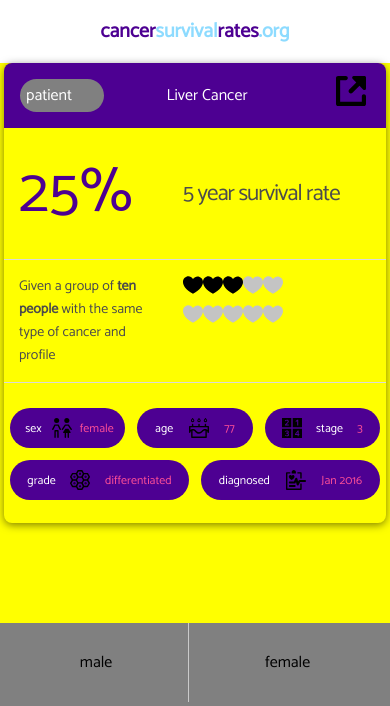
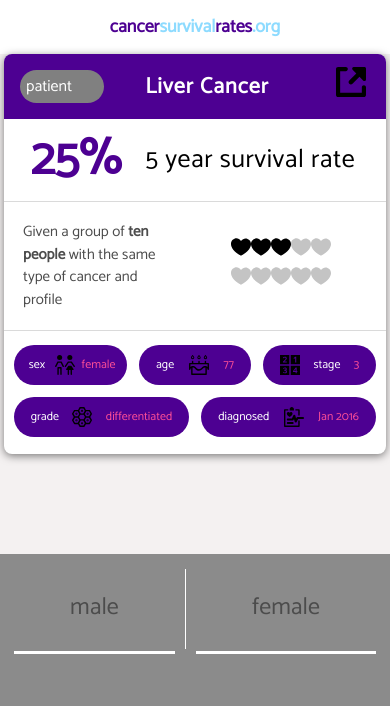
Before and after one commit to gitmarkhubmunar/csr, a React (Create React App) app: page /card in a window 390 px wide. Shown: the top 706 px of the page. Built offline with nearby package versions, Linux system fonts and the light colour scheme.

Commit message:
more styling to survey page

```diff
--- a/src/CardStatistics.js
+++ b/src/CardStatistics.js
@@ -41,19 +41,20 @@ class CardStatistics extends React.Component {
         <div className="statistics">
         		<div className="border-bottom flex-row">
         			<div
-        				className="purple padding-3"
+        				className="percentage purple padding-3"
         				style={{
-        					fontSize: '62px',
-        					flex: '0 1 35%'
+        					fontSize: '50px',
+        					flex: '0 1 30%',
+
+
                         }}
         			>
         				{rate}%
         			</div>
         			<div
-                        className="font-size-3 padding-3"
+                        className="five-year font-size-3 padding-3"
                         style={{
                             display: 'flex',
-                            alignItems: 'center',
                         }}
                     >
                             5 year survival rate
@@ -62,7 +63,7 @@ class CardStatistics extends React.Component {
         		<div className="border-bottom flex-row">
         			<div className="padding-3 font-size-1" style={{ flex: '0 1 35%' }}>
         				Given a group of <b>ten people</b> with the same type of cancer and profile</div>
-        			<div className="padding-3">
+        			<div className="icon-array">
         				{this.renderIconArray(rate)}
         			</div>
         		</div>
--- a/src/QuestionPanel.js
+++ b/src/QuestionPanel.js
@@ -9,7 +9,7 @@ class QuestionPanel extends React.Component {
                     <div className="input-button1">
                         <div>male</div>
                     </div>
-                    <div style={{ flex: '0 0 1px', background: '#cacaca' }} />
+                    <div className="survey-hairline" style={{ flex: '0 0 1px', background: 'white' }} />
                     <div className="input-button1">
                         <div>female</div>
                     </div>
@@ -25,20 +25,20 @@ class QuestionPanel extends React.Component {
             }
 
             if (activeQuestion === 'stage') {
-                return <div className="flex-row">
-                    <div className="input-button1">
+                return <div className="flex-row stage-row">
+                    <div className="input-button-stage">
                     1
                     </div>
-                    <div style={{ flex: '0 0 1px', background: '#cacaca' }} />
-                    <div className="input-button1">
+                    <div className="survey-hairline" style={{ flex: '0 0 1px', background: '#cacaca' }} />
+                    <div className="input-button-stage">
                         <div>2</div>
                     </div>
-                    <div style={{ flex: '0 0 1px', background: '#cacaca' }} />
-                    <div className="input-button1">
+                    <div className="survey-hairline" style={{ flex: '0 0 1px', background: '#cacaca' }} />
+                    <div className="input-button-stage">
                         <div>3</div>
                     </div>
-                    <div style={{ flex: '0 0 1px', background: '#cacaca' }} />
-                    <div className="input-button1">
+                    <div className="survey-hairline" style={{ flex: '0 0 1px', background: '#cacaca' }} />
+                    <div className="input-button-stage">
                         <div>4</div>
                     </div>
 
@@ -47,15 +47,15 @@ class QuestionPanel extends React.Component {
 
             if (activeQuestion === 'grade') {
                 return <div className="flex-column">
-                    <div className="input-button1">
+                    <div className="input-button-grade">
                         undifferentiated
                     </div>
                     <div style={{ flex: '0 0 1px', background: '#cacaca' }} />
-                    <div className="input-button1">
+                    <div className="input-button-grade">
                         moderately undifferentiated
                     </div>
                     <div style={{ flex: '0 0 1px', background: '#cacaca' }} />
-                     <div className="input-button1">
+                     <div className="input-button-grade">
                         well-differentiated
                     </div>
 
@@ -66,39 +66,51 @@ class QuestionPanel extends React.Component {
                 return <div>
                 <div>
                     <div className="flex-row">
-                        <div className="input-button1">
+                        <div className="input-button-diagnosed">
+                        <div>.</div>
                         today
                         </div>
-                        <div style={{ flex: '0 0 1px', background: '#cacaca' }} />
-                        <div className="input-button1">
-                            <div>2</div>
-                            <div>time dur</div>
+                        <div  style={{ flex: '0 0 1px', background: '#cacaca' }} />
+                        <div className="input-button-diagnosed">
+                            <div className="diagnosed-number">2</div>
+                            <div className="time-unit"> days</div>
                         </div>
                         <div style={{ flex: '0 0 1px', background: '#cacaca' }} />
-                        <div className="input-button1">
-                            <div>2</div>
-                            <div>time dur</div>
+                        <div className="input-button-diagnosed">
+                            <div className="diagnosed-number">2</div>
+                            <div className="time-unit"> weeks</div>
                         </div>
-                        <div className="input-button1">
-                            <div>2</div>
-                            <div>time dur</div>
+                        <div style={{ flex: '0 0 1px', background: '#cacaca' }} />
+                        <div className="input-button-diagnosed">
+                            <div className="diagnosed-number">2</div>
+                            <div className="time-unit"> months</div>
                         </div>
-                        <div className="input-button1">
-                            <div>2</div>
-                            <div>time dur</div>
+                        <div style={{ flex: '0 0 1px', background: '#cacaca' }} />
+                        <div className="input-button-diagnosed">
+                            <div className="diagnosed-number">2</div>
+                            <div className="time-unit">months</div>
                         </div>
-                        <div className="input-button1">
-                            <div>2</div>
-                            <div>time dur</div>
+                        <div style={{ flex: '0 0 1px', background: '#cacaca' }} />
+                        <div className="input-button-diagnosed">
+                            <div className="diagnosed-number">2</div>
+                            <div className="time-unit">months</div>
                         </div>
-                        <div className="input-button1">
-                            <div>2</div>
-                            <div>time dur</div>
+                        <div style={{ flex: '0 0 1px', background: '#cacaca' }} />
+                        <div className="input-button-diagnosed">
+                            <div className="diagnosed-number">2</div>
+                            <div className="time-unit">months</div>
                         </div>
-                        <div className="input-button1">
-                            <div>2</div>
-                            <div>time dur</div>
+                        <div style={{ flex: '0 0 1px', background: '#cacaca' }} />
+                        <div className="input-button-diagnosed">
+                            <div className="diagnosed-number">2</div>
+                            <div className="time-unit">months</div>
                         </div>
+                        <div style={{ flex: '0 0 1px', background: '#cacaca' }} />
+                        <div className="input-button-diagnosed">
+                            <div className="diagnosed-number">2</div>
+                            <div className="time-unit">years</div>
+                        </div>
+                        <div style={{ flex: '0 0 1px', background: '#cacaca' }} />
                     </div>
                   </div>
                 </div>
--- a/src/styles.css
+++ b/src/styles.css
@@ -21,20 +21,27 @@ body {
   flex: 1 auto;
 	border-radius: 8px;
 	box-shadow: 0 2px 8px rgba(0, 0, 0, .5);
-	height: 460px;
-	margin: 0 auto;
+	height: 400px;
+	margin: 2% auto;
 	width: 382px;
+	background: white;
+
 }
 
 .title-bar {
 	border-top-left-radius: 8px;
 	border-top-right-radius: 8px;
 	color: white;
-  align-items: center;
+  	align-items: center;
+}
+
+
+
+.card-title {
 }
 
 .variables {
-  margin: 5% 0;
+  margin: 2% 4px;
 	color: #666;
 	font-size: 0.75em;
 }
@@ -182,10 +189,9 @@ input:checked ~ drop-menu menu1 {
 
 .cancer-surival-rates-header {
   color: #4d0092;
-  font-size: 20px;
+  font-size: 30px;
   text-align: center;
-  padding: 15px 0;
-  margin: 0;
+  padding: 0 0;
 }
 
 .home-page-intro {
@@ -216,8 +222,16 @@ input:checked ~ drop-menu menu1 {
 
 .survey-page{
 	height: 100%;
-	background: yellow;
+	background: #F4F1F1;
 }
+
+.stage-row{
+	display: inline-block;
+}
+
+/*.statistics {
+	border: 1px solid red;
+}*/
 
 .question-panel {
   flex: 1 auto;
@@ -226,8 +240,25 @@ input:checked ~ drop-menu menu1 {
  /* width: 382px;*/
   text-align: center;
   height: 100%;
-  background: grey;
+  background: #8B8B8B;
 }
+
+.percentage{
+	font-color: white;
+	letter-spacing: -0.01em;
+	font-weight: 900;
+	padding-left: 7%;
+	/*border: 1px solid red;*/
+}
+
+.icon-array{
+	/*border: dotted 1px red;*/
+	margin: auto;
+ 	left: 0;
+ 	top: 0;
+}
+
+
 
 .question-controls {
 	margin: 0 auto;
@@ -236,10 +267,34 @@ input:checked ~ drop-menu menu1 {
 
 .input-button1 {
   /*background-color: grey;*/
-  color: black;
+  color: soft white;
   padding: 1em 1.5em;
   flex: 1 0 auto;
   margin: 10px;
+  font-weight: 500;
+  font-size: 18pt;
+  border-bottom: 3px solid white;
+
+}
+
+.input-button-stage {
+  flex-wrap: nowrap;
+  color: white;
+  padding: 1em 0em;
+  flex: 1 0 auto;
+  margin: 10px;
+  font-weight: 500;
+  font-size: 18pt;
+}
+
+.input-button-grade {
+  flex-wrap: nowrap;
+  color: white;
+  padding: 1em 0em;
+  flex: 1 0 auto;
+  margin: 0px 50px;
+  font-weight: 500;
+  font-size: 15pt;
 }
 
 .input-button2 {
@@ -247,6 +302,34 @@ input:checked ~ drop-menu menu1 {
   stroke: red;
   color: white;
   margin: 5px;
+}
+
+.input-button-diagnosed {
+ /*background: blue;*/
+ color: white;
+ padding: .5em 2em;
+ margin: 0 auto;
+ /*background: blue;*/
+ width: 15%;
+}
+
+.diagnosed-number {
+  font-size: 25px;
+  font-weight: 800;
+}
+
+.time-unit {
+ color: white;
+ border: dotted 1px red;
+ width: 100%;
+ margin-top: -10px;
+ font-weight: 100;
+ letter-spacing: .08em
+}
+
+
+.survey-hairline {
+	margin: 4% 0px;
 }
 
 .container{
@@ -281,18 +364,36 @@ input:checked ~ drop-menu menu1 {
 
 .text-center {
 	text-align: center;
+/*	border: 1px solid red;*/
+	font-size: 22px;
+	font-weight: 900;
+	letter-spacing: 1px;
 }
 
 .font-size-1 {
-	font-size: 14px;
-/*  line-height: 1.3;*/
+	font-size: 15px;
+  	line-height: 1.5;
+  	/*border: dotted 1px red;*/
+  	margin: 5% 5%;
+
 }
 .font-size-2 {
 	font-size: 16px;
 }
 .font-size-3 {
-	font-size: 23px;
-  letter-spacing: -1px;
+
+}
+
+.five-year{
+	letter-spacing: .5px;
+  	white-space: nowrap;
+    font-weight: 500;
+	font-size: 26px;
+	flex: 0 0 auto;
+	/*border: 1px solid green;*/
+	color: black;
+	align-items: center;
+	line-height: .9;
 }
 .font-size-4 {
 	font-size: 30px;
@@ -305,7 +406,7 @@ input:checked ~ drop-menu menu1 {
 	padding: 10px;
 }
 .padding-3 {
-	padding: 15px 15px 15px 15px;
+	padding: 0 auto;
 }
 
 .padding-4 {
@@ -377,4 +478,11 @@ input:checked ~ drop-menu menu1 {
 		margin-top: 20px;
 	}
 
+	.cancer-surival-rates-header {
+  color: #4d0092;
+  font-size: 18px;
+  text-align: center;
+  padding: 0 0;
 }
+
+}
```
